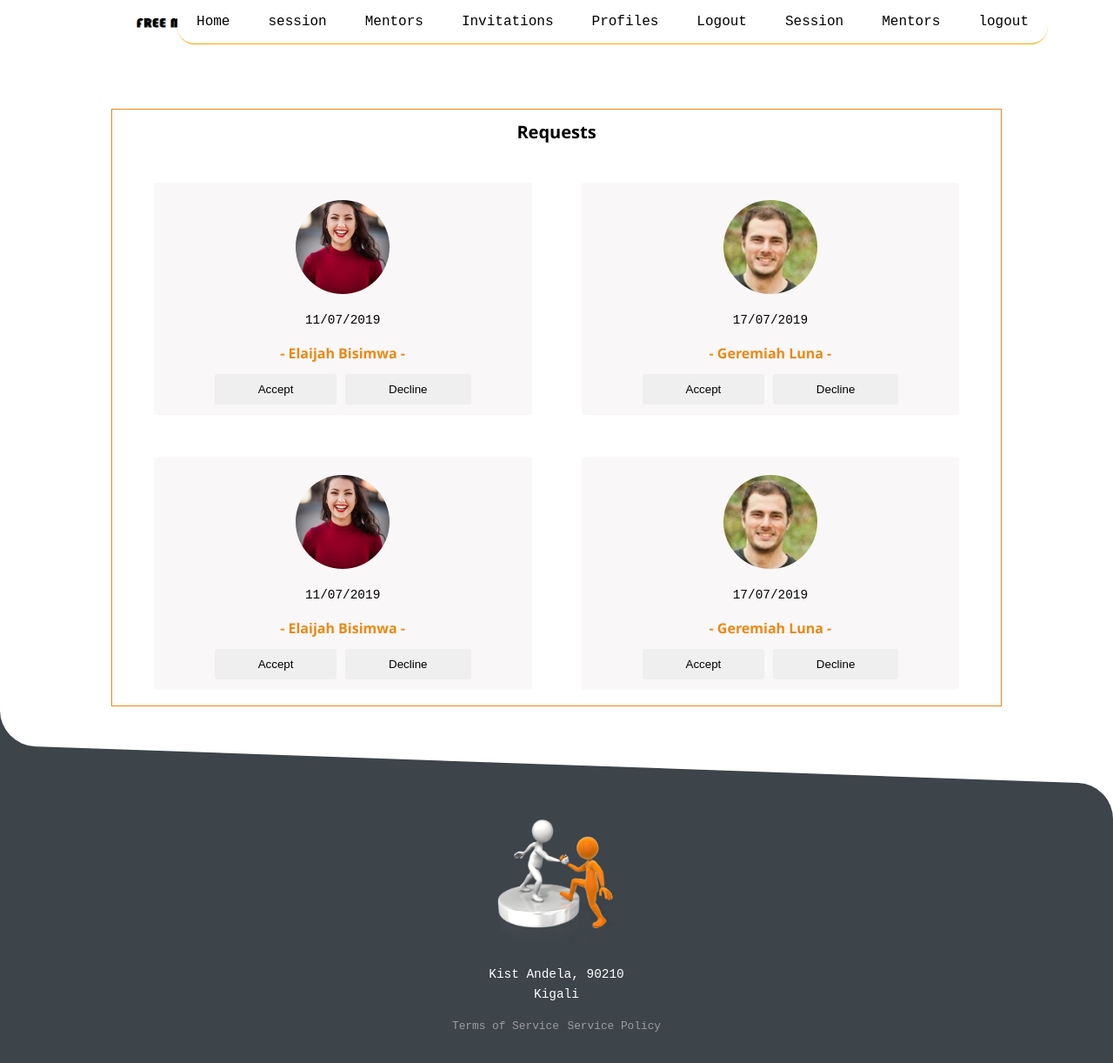
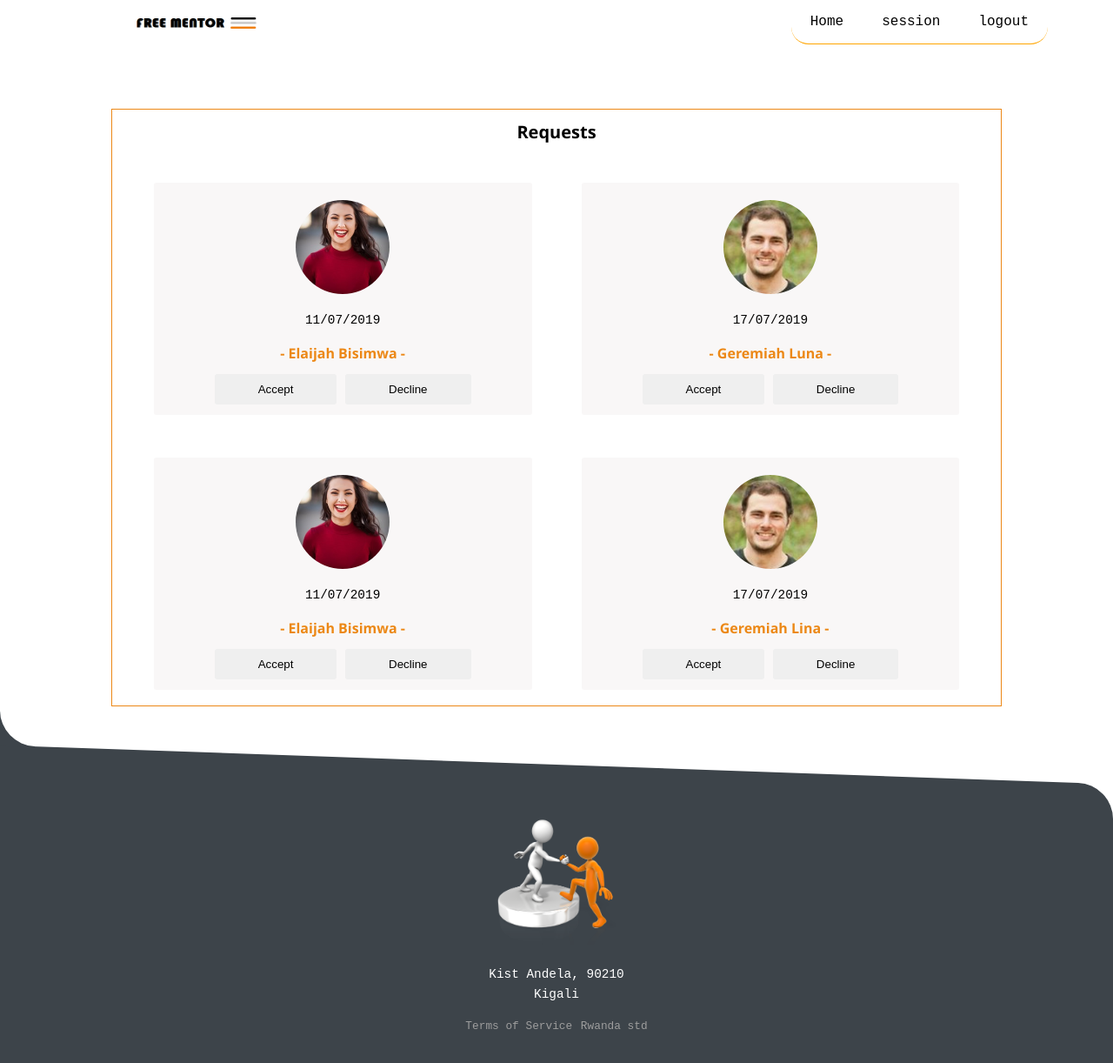
Before and after one commit to Regiss05/free-mentors, a website: page UI/mentor_request.html in a window 1280 px wide. Shown: the whole page at 87% size. Drawn offline with Linux system fonts and the light colour scheme.

Commit message:
Update mentor_request.html

```diff
--- a/UI/mentor_request.html
+++ b/UI/mentor_request.html
@@ -42,12 +42,6 @@
                     <li id="exit" class="exit-btn hide-desktop"><img src="../UI/IMAGES/exit.svg" alt="exit menu"></li>
                     <li><a href="index.html">Home</a></li>
                     <li><a href="mentor_request.html">session</a></li>
-                    <li><a href="AllMentors.html">Mentors</a></li>
-                    <li><a href="mentor_request.html">Invitations</a></li>
-                    <li><a href="profile.html">Profiles</a></li>
-                    <li><a href="signup.html">Logout</a></li>
-                    <li><a href="mentorship_In_process.html">Session</a></li>
-                    <li><a href="AllMentors.html">Mentors</a></li>
                     <li><a href="signup.html">logout</a></li>
                 </ul>
             </nav>
@@ -90,7 +84,7 @@
                         <figure>
                             <img src="../UI/IMAGES/user2.png" alt="user testimonial picture">
                             <blockquote>17/07/2019</blockquote>
-                            <figcaption>- Geremiah Luna -</figcaption>
+                            <figcaption>- Geremiah Lina -</figcaption>
                         </figure>
                             <button data-modal-target="#modal" class="btn_request acc_btn">Accept</button>
                             <button data-modal-target="#modalDec" class="btn_request den_btn">Decline</button>
@@ -109,7 +103,7 @@
                 <p class="address">Kist Andela, 90210<br>Kigali</p>
                 <ul class="footer-links">
                     <li><a href="#">Terms of Service</a></li>
-                    <li><a href="#">Service Policy</a></li>
+                    <li><a href="#">Rwanda std</a></li>
                 </ul>
 
             </div>
```
